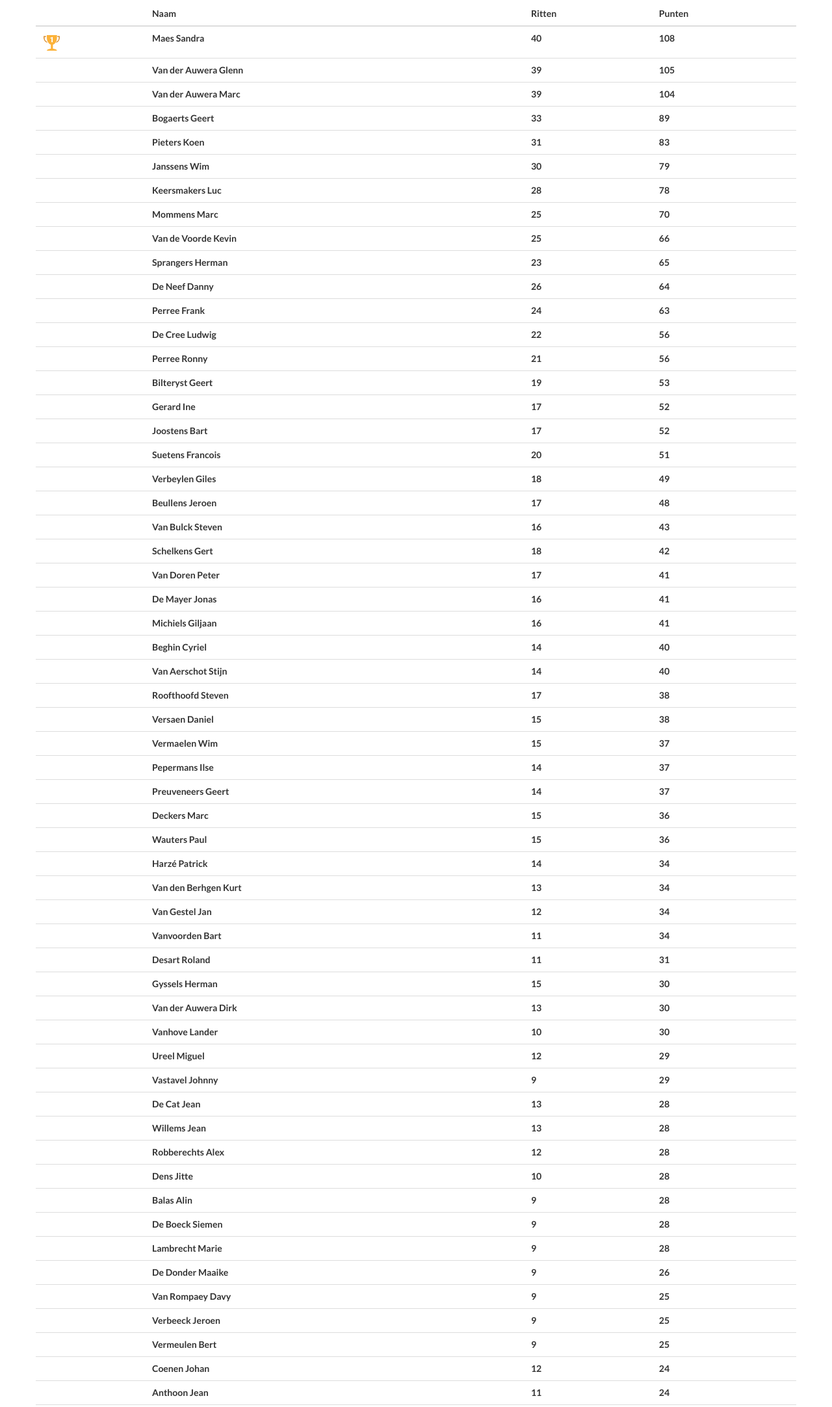
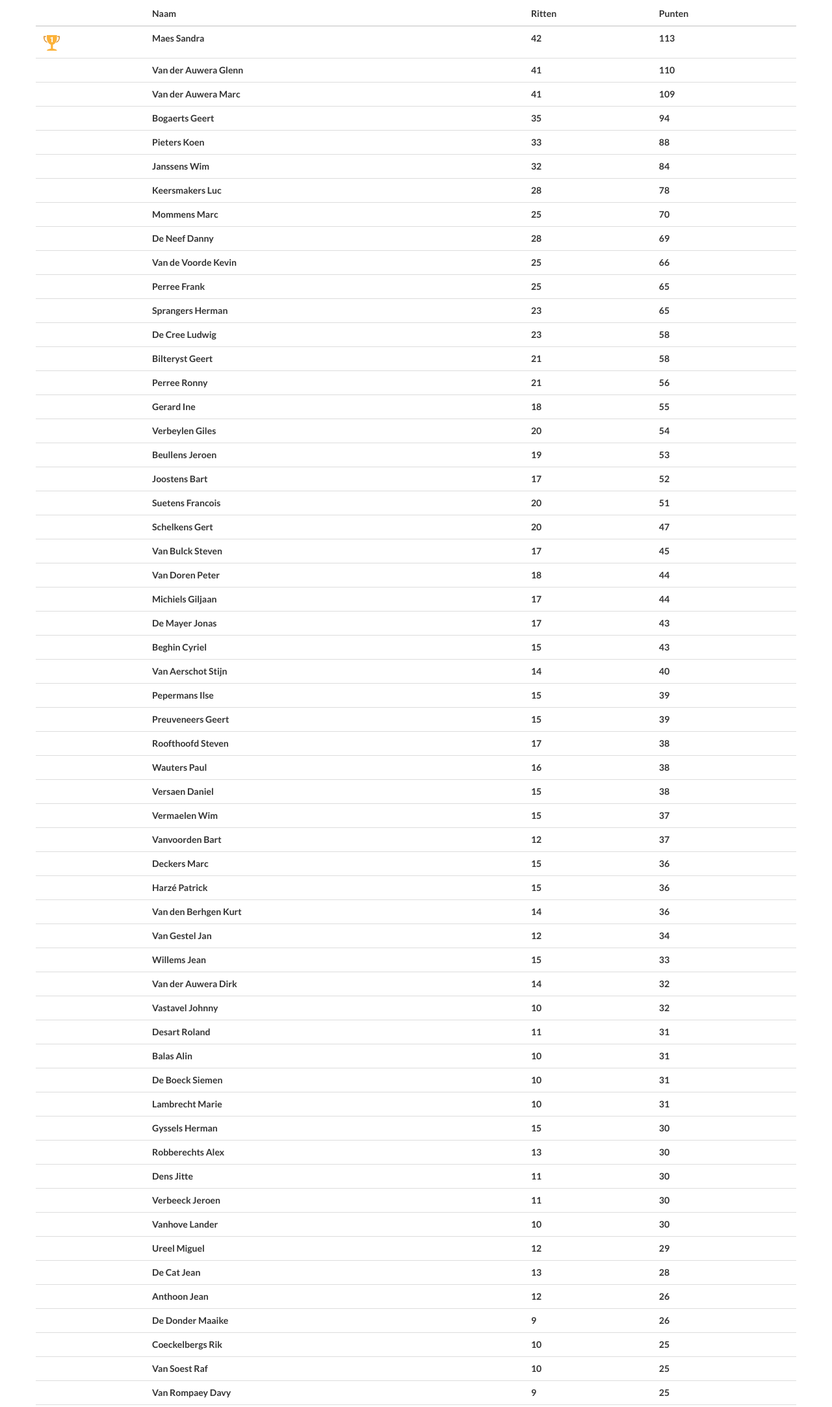
Before and after one commit to jbeullen/wtctilt, a website: page site/klassement.html in a window 1280 px wide. Shown: the part 174-2339 px from the top of the page at 65% size. Drawn offline with Linux system fonts and the light colour scheme.

Commit message:
update 16/09

```diff
--- a/site/klassement.html
+++ b/site/klassement.html
@@ -112,75 +112,77 @@
                         <tbody>
 
 
-                        <tr><td><img src="img/kom.png"/></td><td>Maes Sandra</td><td>40</td><td>108</td></tr>
-                        <tr><td>&nbsp;</td><td>Van der Auwera Glenn</td><td>39</td><td>105</td></tr>
-                        <tr><td>&nbsp;</td><td>Van der Auwera Marc</td><td>39</td><td>104</td></tr>
-                        <tr><td>&nbsp;</td><td>Bogaerts Geert</td><td>33</td><td>89</td></tr>
-                        <tr><td>&nbsp;</td><td>Pieters Koen</td><td>31</td><td>83</td></tr>
-                        <tr><td>&nbsp;</td><td>Janssens Wim</td><td>30</td><td>79</td></tr>
+                        <tr><td><img src="img/kom.png"/></td><td>Maes Sandra</td><td>42</td><td>113</td></tr>
+                        <tr><td>&nbsp;</td><td>Van der Auwera Glenn</td><td>41</td><td>110</td></tr>
+                        <tr><td>&nbsp;</td><td>Van der Auwera Marc</td><td>41</td><td>109</td></tr>
+                        <tr><td>&nbsp;</td><td>Bogaerts Geert</td><td>35</td><td>94</td></tr>
+                        <tr><td>&nbsp;</td><td>Pieters Koen</td><td>33</td><td>88</td></tr>
+                        <tr><td>&nbsp;</td><td>Janssens Wim</td><td>32</td><td>84</td></tr>
                         <tr><td>&nbsp;</td><td>Keersmakers Luc</td><td>28</td><td>78</td></tr>
                         <tr><td>&nbsp;</td><td>Mommens Marc</td><td>25</td><td>70</td></tr>
+                        <tr><td>&nbsp;</td><td>De Neef Danny</td><td>28</td><td>69</td></tr>
                         <tr><td>&nbsp;</td><td>Van de Voorde Kevin</td><td>25</td><td>66</td></tr>
+                        <tr><td>&nbsp;</td><td>Perree Frank</td><td>25</td><td>65</td></tr>
                         <tr><td>&nbsp;</td><td>Sprangers Herman</td><td>23</td><td>65</td></tr>
-                        <tr><td>&nbsp;</td><td>De Neef Danny</td><td>26</td><td>64</td></tr>
-                        <tr><td>&nbsp;</td><td>Perree Frank</td><td>24</td><td>63</td></tr>
-                        <tr><td>&nbsp;</td><td>De Cree Ludwig</td><td>22</td><td>56</td></tr>
+                        <tr><td>&nbsp;</td><td>De Cree Ludwig</td><td>23</td><td>58</td></tr>
+                        <tr><td>&nbsp;</td><td>Bilteryst Geert</td><td>21</td><td>58</td></tr>
                         <tr><td>&nbsp;</td><td>Perree Ronny</td><td>21</td><td>56</td></tr>
-                        <tr><td>&nbsp;</td><td>Bilteryst Geert</td><td>19</td><td>53</td></tr>
-                        <tr><td>&nbsp;</td><td>Gerard Ine</td><td>17</td><td>52</td></tr>
+                        <tr><td>&nbsp;</td><td>Gerard Ine</td><td>18</td><td>55</td></tr>
+                        <tr><td>&nbsp;</td><td>Verbeylen Giles</td><td>20</td><td>54</td></tr>
+                        <tr><td>&nbsp;</td><td>Beullens Jeroen</td><td>19</td><td>53</td></tr>
                         <tr><td>&nbsp;</td><td>Joostens Bart</td><td>17</td><td>52</td></tr>
                         <tr><td>&nbsp;</td><td>Suetens Francois</td><td>20</td><td>51</td></tr>
-                        <tr><td>&nbsp;</td><td>Verbeylen Giles</td><td>18</td><td>49</td></tr>
-                        <tr><td>&nbsp;</td><td>Beullens Jeroen</td><td>17</td><td>48</td></tr>
-                        <tr><td>&nbsp;</td><td>Van Bulck Steven</td><td>16</td><td>43</td></tr>
-                        <tr><td>&nbsp;</td><td>Schelkens Gert</td><td>18</td><td>42</td></tr>
-                        <tr><td>&nbsp;</td><td>Van Doren Peter</td><td>17</td><td>41</td></tr>
-                        <tr><td>&nbsp;</td><td>De Mayer Jonas</td><td>16</td><td>41</td></tr>
-                        <tr><td>&nbsp;</td><td>Michiels Giljaan</td><td>16</td><td>41</td></tr>
-                        <tr><td>&nbsp;</td><td>Beghin Cyriel</td><td>14</td><td>40</td></tr>
+                        <tr><td>&nbsp;</td><td>Schelkens Gert</td><td>20</td><td>47</td></tr>
+                        <tr><td>&nbsp;</td><td>Van Bulck Steven</td><td>17</td><td>45</td></tr>
+                        <tr><td>&nbsp;</td><td>Van Doren Peter</td><td>18</td><td>44</td></tr>
+                        <tr><td>&nbsp;</td><td>Michiels Giljaan</td><td>17</td><td>44</td></tr>
+                        <tr><td>&nbsp;</td><td>De Mayer Jonas</td><td>17</td><td>43</td></tr>
+                        <tr><td>&nbsp;</td><td>Beghin Cyriel</td><td>15</td><td>43</td></tr>
                         <tr><td>&nbsp;</td><td>Van Aerschot Stijn</td><td>14</td><td>40</td></tr>
+                        <tr><td>&nbsp;</td><td>Pepermans Ilse</td><td>15</td><td>39</td></tr>
+                        <tr><td>&nbsp;</td><td>Preuveneers Geert</td><td>15</td><td>39</td></tr>
                         <tr><td>&nbsp;</td><td>Roofthoofd Steven</td><td>17</td><td>38</td></tr>
+                        <tr><td>&nbsp;</td><td>Wauters Paul</td><td>16</td><td>38</td></tr>
                         <tr><td>&nbsp;</td><td>Versaen Daniel</td><td>15</td><td>38</td></tr>
                         <tr><td>&nbsp;</td><td>Vermaelen Wim</td><td>15</td><td>37</td></tr>
-                        <tr><td>&nbsp;</td><td>Pepermans Ilse</td><td>14</td><td>37</td></tr>
-                        <tr><td>&nbsp;</td><td>Preuveneers Geert</td><td>14</td><td>37</td></tr>
+                        <tr><td>&nbsp;</td><td>Vanvoorden Bart</td><td>12</td><td>37</td></tr>
                         <tr><td>&nbsp;</td><td>Deckers Marc</td><td>15</td><td>36</td></tr>
-                        <tr><td>&nbsp;</td><td>Wauters Paul</td><td>15</td><td>36</td></tr>
-                        <tr><td>&nbsp;</td><td>Harzé Patrick</td><td>14</td><td>34</td></tr>
-                        <tr><td>&nbsp;</td><td>Van den Berhgen  Kurt</td><td>13</td><td>34</td></tr>
+                        <tr><td>&nbsp;</td><td>Harzé Patrick</td><td>15</td><td>36</td></tr>
+                        <tr><td>&nbsp;</td><td>Van den Berhgen  Kurt</td><td>14</td><td>36</td></tr>
                         <tr><td>&nbsp;</td><td>Van Gestel Jan</td><td>12</td><td>34</td></tr>
-                        <tr><td>&nbsp;</td><td>Vanvoorden Bart</td><td>11</td><td>34</td></tr>
+                        <tr><td>&nbsp;</td><td>Willems Jean</td><td>15</td><td>33</td></tr>
+                        <tr><td>&nbsp;</td><td>Van der Auwera Dirk</td><td>14</td><td>32</td></tr>
+                        <tr><td>&nbsp;</td><td>Vastavel Johnny</td><td>10</td><td>32</td></tr>
                         <tr><td>&nbsp;</td><td>Desart Roland</td><td>11</td><td>31</td></tr>
+                        <tr><td>&nbsp;</td><td>Balas Alin</td><td>10</td><td>31</td></tr>
+                        <tr><td>&nbsp;</td><td>De Boeck Siemen</td><td>10</td><td>31</td></tr>
+                        <tr><td>&nbsp;</td><td>Lambrecht Marie</td><td>10</td><td>31</td></tr>
                         <tr><td>&nbsp;</td><td>Gyssels Herman</td><td>15</td><td>30</td></tr>
-                        <tr><td>&nbsp;</td><td>Van der Auwera Dirk</td><td>13</td><td>30</td></tr>
+                        <tr><td>&nbsp;</td><td>Robberechts Alex</td><td>13</td><td>30</td></tr>
+                        <tr><td>&nbsp;</td><td>Dens Jitte</td><td>11</td><td>30</td></tr>
+                        <tr><td>&nbsp;</td><td>Verbeeck Jeroen</td><td>11</td><td>30</td></tr>
                         <tr><td>&nbsp;</td><td>Vanhove Lander</td><td>10</td><td>30</td></tr>
                         <tr><td>&nbsp;</td><td>Ureel Miguel</td><td>12</td><td>29</td></tr>
-                        <tr><td>&nbsp;</td><td>Vastavel Johnny</td><td>9</td><td>29</td></tr>
                         <tr><td>&nbsp;</td><td>De Cat Jean</td><td>13</td><td>28</td></tr>
-                        <tr><td>&nbsp;</td><td>Willems Jean</td><td>13</td><td>28</td></tr>
-                        <tr><td>&nbsp;</td><td>Robberechts Alex</td><td>12</td><td>28</td></tr>
-                        <tr><td>&nbsp;</td><td>Dens Jitte</td><td>10</td><td>28</td></tr>
-                        <tr><td>&nbsp;</td><td>Balas Alin</td><td>9</td><td>28</td></tr>
-                        <tr><td>&nbsp;</td><td>De Boeck Siemen</td><td>9</td><td>28</td></tr>
-                        <tr><td>&nbsp;</td><td>Lambrecht Marie</td><td>9</td><td>28</td></tr>
+                        <tr><td>&nbsp;</td><td>Anthoon Jean</td><td>12</td><td>26</td></tr>
                         <tr><td>&nbsp;</td><td>De Donder Maaike</td><td>9</td><td>26</td></tr>
+                        <tr><td>&nbsp;</td><td>Coeckelbergs Rik</td><td>10</td><td>25</td></tr>
+                        <tr><td>&nbsp;</td><td>Van Soest  Raf</td><td>10</td><td>25</td></tr>
                         <tr><td>&nbsp;</td><td>Van Rompaey Davy</td><td>9</td><td>25</td></tr>
-                        <tr><td>&nbsp;</td><td>Verbeeck Jeroen</td><td>9</td><td>25</td></tr>
                         <tr><td>&nbsp;</td><td>Vermeulen Bert</td><td>9</td><td>25</td></tr>
                         <tr><td>&nbsp;</td><td>Coenen Johan</td><td>12</td><td>24</td></tr>
-                        <tr><td>&nbsp;</td><td>Anthoon Jean</td><td>11</td><td>24</td></tr>
-                        <tr><td>&nbsp;</td><td>Coeckelbergs Rik</td><td>9</td><td>23</td></tr>
-                        <tr><td>&nbsp;</td><td>Van Soest  Raf</td><td>9</td><td>23</td></tr>
+                        <tr><td>&nbsp;</td><td>Pieters Kris</td><td>9</td><td>24</td></tr>
+                        <tr><td>&nbsp;</td><td>Van Den Heede Koen</td><td>8</td><td>24</td></tr>
+                        <tr><td>&nbsp;</td><td>Levens Alex</td><td>9</td><td>23</td></tr>
                         <tr><td>&nbsp;</td><td>Schmit Eddy</td><td>11</td><td>22</td></tr>
                         <tr><td>&nbsp;</td><td>Van den Broeck Marc</td><td>11</td><td>22</td></tr>
+                        <tr><td>&nbsp;</td><td>Verbeeck Julien</td><td>11</td><td>22</td></tr>
                         <tr><td>&nbsp;</td><td>Dekimpe Jules</td><td>10</td><td>22</td></tr>
-                        <tr><td>&nbsp;</td><td>Pieters Kris</td><td>8</td><td>22</td></tr>
-                        <tr><td>&nbsp;</td><td>Levens Alex</td><td>8</td><td>21</td></tr>
-                        <tr><td>&nbsp;</td><td>Verbeeck Julien</td><td>10</td><td>20</td></tr>
-                        <tr><td>&nbsp;</td><td>Nobels Nico</td><td>7</td><td>19</td></tr>
-                        <tr><td>&nbsp;</td><td>Van Den Heede Koen</td><td>6</td><td>19</td></tr>
+                        <tr><td>&nbsp;</td><td>Nobels Nico</td><td>8</td><td>22</td></tr>
                         <tr><td>&nbsp;</td><td>Schmit Eric</td><td>8</td><td>18</td></tr>
                         <tr><td>&nbsp;</td><td>Anthierens Jonathan</td><td>6</td><td>18</td></tr>
+                        <tr><td>&nbsp;</td><td>Van De Put Johan</td><td>7</td><td>17</td></tr>
+                        <tr><td>&nbsp;</td><td>Van den Broeck Dieter</td><td>6</td><td>17</td></tr>
                         <tr><td>&nbsp;</td><td>Leemans Patrick</td><td>5</td><td>17</td></tr>
                         <tr><td>&nbsp;</td><td>Zwaan Jasmien</td><td>7</td><td>16</td></tr>
                         <tr><td>&nbsp;</td><td>Bormans Anke</td><td>6</td><td>16</td></tr>
@@ -188,9 +190,7 @@
                         <tr><td>&nbsp;</td><td>Lammers Peter</td><td>5</td><td>16</td></tr>
                         <tr><td>&nbsp;</td><td>Maertens Jens</td><td>5</td><td>16</td></tr>
                         <tr><td>&nbsp;</td><td>Boucké Nelis</td><td>6</td><td>15</td></tr>
-                        <tr><td>&nbsp;</td><td>Van De Put Johan</td><td>6</td><td>15</td></tr>
                         <tr><td>&nbsp;</td><td>Faes Geert</td><td>5</td><td>15</td></tr>
-                        <tr><td>&nbsp;</td><td>Van den Broeck Dieter</td><td>5</td><td>15</td></tr>
                         <tr><td>&nbsp;</td><td>Decamps Sofie</td><td>5</td><td>14</td></tr>
                         <tr><td>&nbsp;</td><td>Mondelaers Jelle</td><td>4</td><td>13</td></tr>
                         <tr><td>&nbsp;</td><td>Chung Mat</td><td>3</td><td>12</td></tr>
@@ -209,6 +209,7 @@
                         <tr><td>&nbsp;</td><td>Huybrechts Seppe</td><td>1</td><td>4</td></tr>
                         <tr><td>&nbsp;</td><td>Van de Werf Walter</td><td>1</td><td>4</td></tr>
                         <tr><td>&nbsp;</td><td>Baeten Danny</td><td>1</td><td>3</td></tr>
+                        <tr><td>&nbsp;</td><td>Wigy Gunther</td><td>1</td><td>3</td></tr>
                         <tr><td>&nbsp;</td><td>DePrins Pieterjan</td><td>1</td><td>2</td></tr>
                         <tr><td>&nbsp;</td><td>Straetman Patrick</td><td>1</td><td>2</td></tr>
                         <tr><td>&nbsp;</td><td>Van Eyck Eveline</td><td>1</td><td>2</td></tr>
@@ -228,8 +229,8 @@
                         <tr><td>&nbsp;</td><td>Verheyen Jos</td><td>0</td><td>0</td></tr>
                         <tr><td>&nbsp;</td><td>Vermeulen Luc</td><td>0</td><td>0</td></tr>
                         <tr><td>&nbsp;</td><td>Vydt Tom</td><td>0</td><td>0</td></tr>
-                        <tr><td>&nbsp;</td><td>Wigy Gunther</td><td>0</td><td>0</td></tr>
                         <tr><td>&nbsp;</td><td>Van Trimpont Anneleen</td><td>0</td><td>0</td></tr>
+
 
 
                         </tbody>
```
Also changed, not shown: site/index.html (+2 -1 lines), site/kalender.html (+6 -5 lines), 3 other files.
